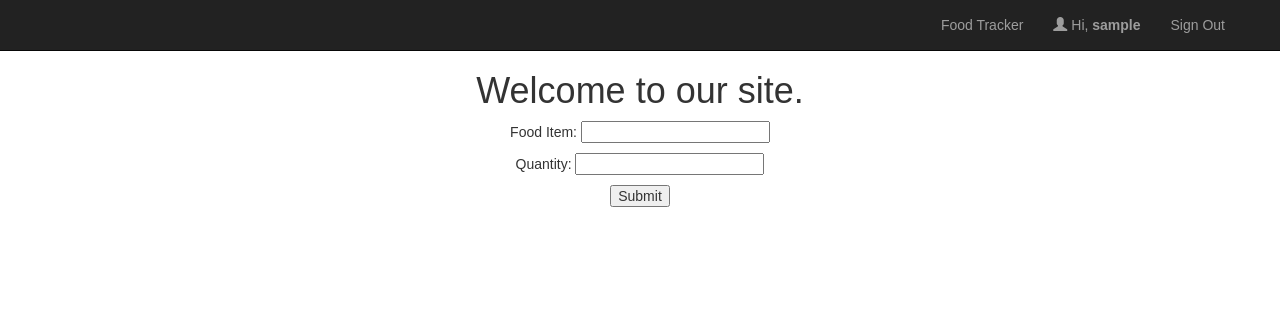
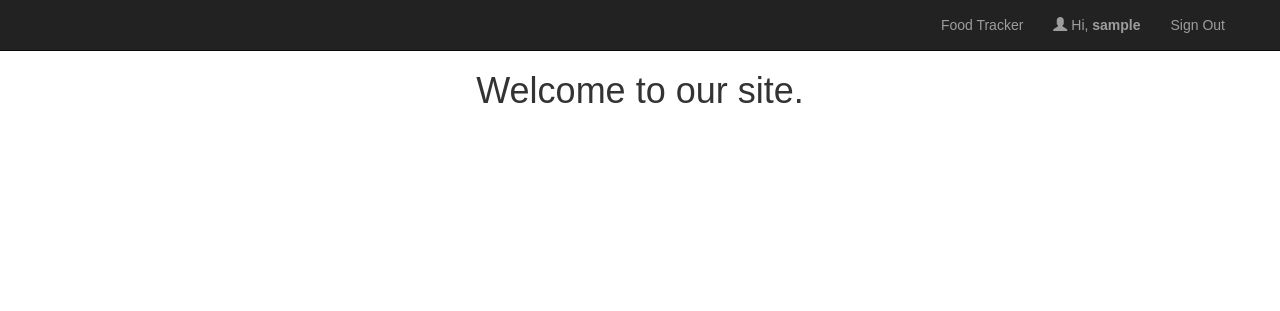
Before and after one commit to aczoo/db, a PHP site: page /views/welcome.php in a window 1280 px wide. Shown: the top 311 px of the page. Run offline with PHP 8.4, Linux system fonts and the light colour scheme; the visitor is signed in with stand-in values (Sample User, id 1); some libraries are stand-ins or nearby versions.

Commit message:
cleaning up welcome

```diff
--- a/web/views/welcome.php
+++ b/web/views/welcome.php
@@ -40,10 +40,5 @@ if(!isset($_SESSION["loggedin"]) || $_SESSION["loggedin"] !== true){
     </nav>
 
     <h1> Welcome to our site.</h1>
-    <form action="action.php" method="post">
-     <p>Food Item: <input type="text" name="Apples" /></p>
-     <p>Quantity: <input type="text" name="Servings" /></p>
-     <p><input type="submit" /></p>
-    </form>
 </body>
 </html>
```
